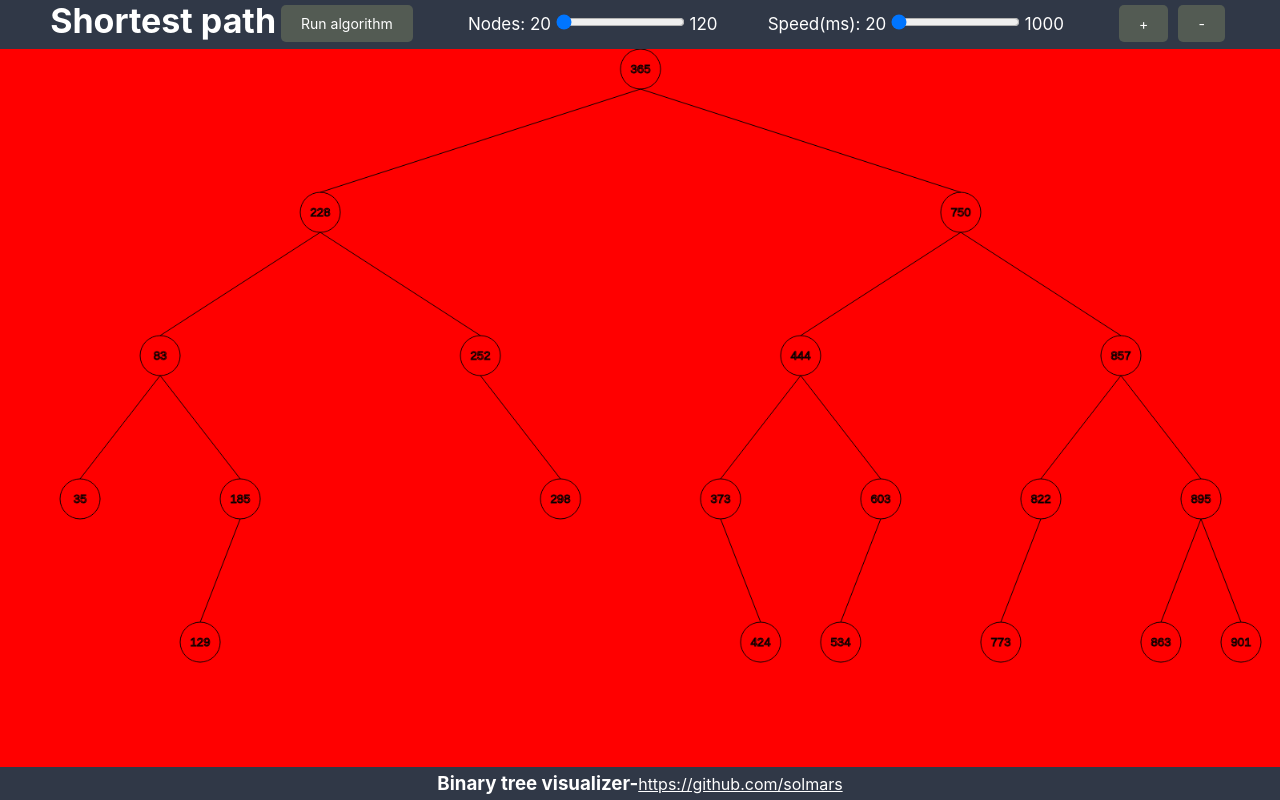
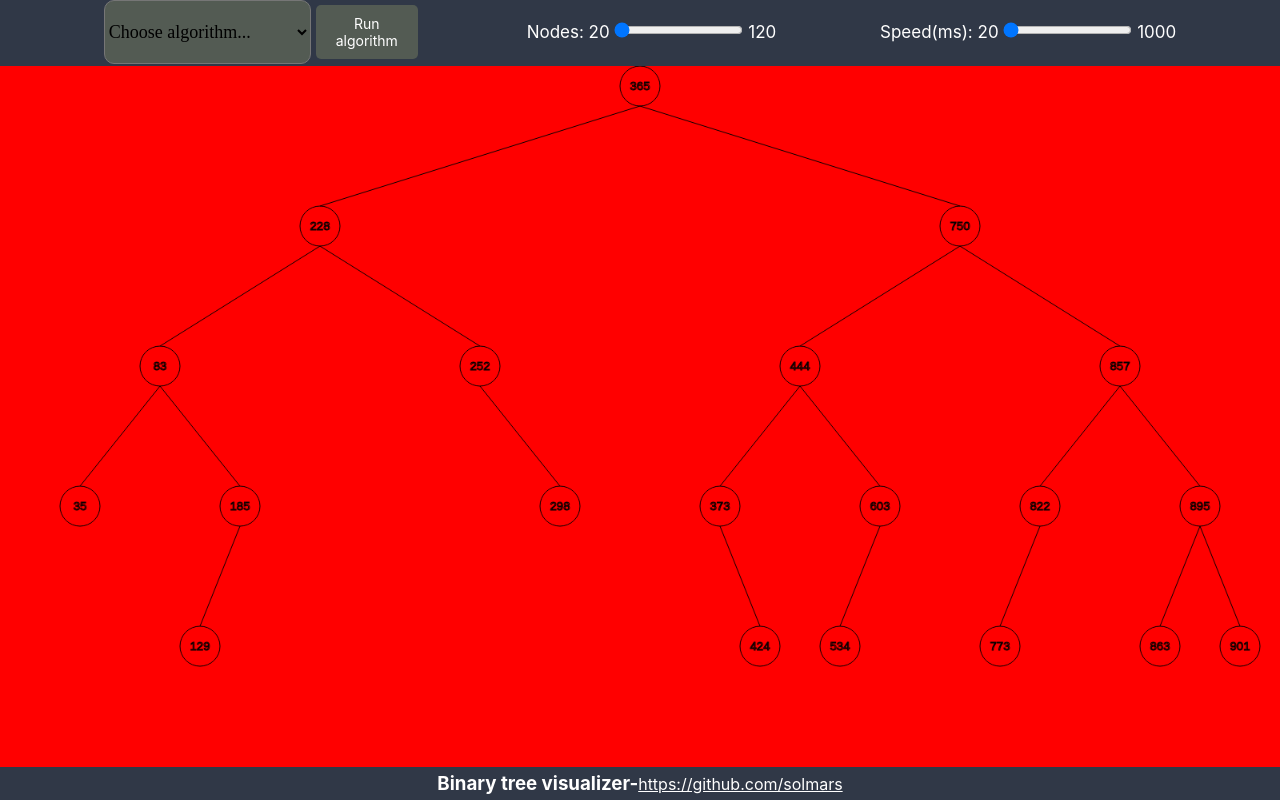
Before and after one commit to solmars/binary-tree-visualizer, a React app: page / in a window 1280 px wide. Built offline with nearby package versions, Linux system fonts and the light colour scheme.

Commit message:
Added dropdown for algorithms, and some extra functionalities for add node
Added dropdown for algorithms, and some extra functionalities for add node

```diff
--- a/src/algorithms/TreeAlgorithms.js
+++ b/src/algorithms/TreeAlgorithms.js
@@ -1,4 +1,4 @@
-export function findNode(elementToFind, node,pathNodes=[]) {
+export function findNode(elementToFind, node, pathNodes = []) {
     if (node === null) {
         return null;
     }
@@ -8,9 +8,9 @@ export function findNode(elementToFind, node,pathNodes=[]) {
         return pathNodes;
     }
     if (node.element > elementToFind) {
-        return findNode(elementToFind, node.left,pathNodes);
+        return findNode(elementToFind, node.left, pathNodes);
     }
     else {
-        return findNode(elementToFind, node.right,pathNodes);
+        return findNode(elementToFind, node.right, pathNodes);
     }
 }
--- a/src/components/Canvas.js
+++ b/src/components/Canvas.js
@@ -6,6 +6,8 @@ const Canvas = React.forwardRef((props, ref) => {
   let avl = useContext(AVLContext);
   useEffect(() => {
     const canvas = ref.current;
+    const context = canvas.getContext('2d');
+
     const render = () => {
       avl.draw(context);
     }
@@ -29,8 +31,8 @@ const Canvas = React.forwardRef((props, ref) => {
         }
         render();
       }
+
     };
-    const context = canvas.getContext('2d');
     const handleResize = () => {
       var parent = canvas.parentNode,
         styles = getComputedStyle(parent),
--- /dev/null
+++ b/src/components/Dropdown.js
@@ -0,0 +1,21 @@
+import React from 'react'
+
+export default function Dropdown(info) {
+
+    const props = info.props;
+    const handleOnChange = (e) => {
+        if (props.onChange) {
+            props.onChange(e);
+        }
+    };
+    return (
+        <select className="dropdown" defaultValue={'DEFAULT'} onChange={handleOnChange}>
+            <option value="DEFAULT" disabled>{props.defaultText}</option>
+            {props.options.map(item => {
+                return (
+                    <option value={item.value} key={item.value} >{item.text}</option>
+                )
+            })}
+        </select >
+    )
+}
--- a/src/components/Header.js
+++ b/src/components/Header.js
@@ -4,13 +4,16 @@ import { AVLContext } from './App.js';
 import { useContext } from 'react';
 import React from 'react';
 import * as visualizer from '../View/Visualizer.js';
+import Dropdown from "./Dropdown";
 
 const Header = React.forwardRef((props, canvasRef) => {
-    let avl = useContext(AVLContext);
+    const avl = useContext(AVLContext);
     const MAX_ITERATIONS = configs.getMaximumNodes() - configs.getMinimumNodes() + 20;
     const speed = [configs.getMinimumSpeed()];
-    speed.length =1; // speed as an array, limited to 1, so we are passing by reference, allowing speed to be set in real time
-    Object.defineProperty(speed, 'length', {writable:false});
+    speed.length = 1; // speed as an array, limited to 1, so we are passing by reference, allowing speed to be set in real time
+    Object.defineProperty(speed, 'length', { writable: false });
+    let currentAlgorithm = 'DEFAULT';
+
 
     const handleNodeOnChange = (value) => {
         let iterations = 0; // failsafe
@@ -41,67 +44,72 @@ const Header = React.forwardRef((props, canvasRef) => {
         step: 20,
         onChange: handleSpeedOnChange
     }
-    /*     var scale = 1.0;
-        var scaleMultiplier = 0.8;
-        var startDragOffset = {};
-        var mouseDown = false;
-
-        var translatePos = {
-            x: 1536 / 2,
-            y: 768 / 2
-        };
-     */
     function runAlgorithm() {
-        const ctx = canvasRef.current.getContext('2d');
-        //TODO: dropbox here
-        if(avl.selectedNodes.length ===0) { // for now, but remember to add DFS and stuff.
+        if (currentAlgorithm === 'DEFAULT') {
+            alert('Please select an algorithm!');
             return;
         }
-        visualizer.visualizeFind(avl,ctx,avl.selectedNodes[0].element,speed);
-        //reset selected
-        avl.inOrderNodes().filter(node =>  node.isSelected).forEach(node => node.changeSelectStatus());
+        const ctx = canvasRef.current.getContext('2d');
+        switch (currentAlgorithm) {
+            case '1':
+                if (avl.selectedNodes.length === 0) {
+                    alert('Select atleast one node!');
+                    return;
+                }
+                const height = avl.height();
+                const loopFind = (i) => {
+                    if (i < avl.selectedNodes.length) {
+                        visualizer.visualizeFind(avl, ctx, avl.selectedNodes[i].element, speed);
+                        setTimeout(function () { loopFind(++i) }, speed*(height-avl.calculateHeight(avl.selectedNodes[i])) + 1000);
+                    }
+                    else {
+                        avl.inOrderNodes().filter(node => node.isSelected).forEach(node => node.changeSelectStatus());
                         avl.selectedNodes = [];
                     }
-    function zoomIn() {
- /*        const canvas = canvasRef.current;
+                };
+                loopFind(0);
+                break;
+            case '2':
+                break;
+            case '3':
+                break;
 
-
-       const draw = (scale, translatePos) => {
-            const context = canvas.getContext('2d');
-            avl.drawScaled(context,scale,translatePos)
+            default:
+                break;
         }
-        scale /= scaleMultiplier;
-        draw(scale, translatePos);
-        console.log('hello');
- */    }
-    /*     window.addEventListener("mouseup", function (evt) {
-            mouseDown = false;
-        });
-
-        window.addEventListener("mouseover", function (evt) {
-            mouseDown = false;
-        });
-
-        window.addEventListener("mouseout", function (evt) {
-            mouseDown = false;
-        });
-
-        window.addEventListener("mousemove", function (evt) {
-            if (mouseDown) {
-                translatePos.x = evt.clientX - startDragOffset.x;
-                translatePos.y = evt.clientY - startDragOffset.y;
     }
-        });
-     */
     const algoDisplay = {
-            display:"flex",
-            flexDirection: "row"
-
+        display: "flex",
+        flexDirection: "row",
+        justifyContent: "space-between",
+        flexBasis: "23%"
+    };
+    const algoOnChange = (e) => {
+        currentAlgorithm = e.target.value;
+        window.dispatchEvent(new Event('resize')); //redraw canvas, in this case, resize works can also use useContext for canvas.getContext('2d) and avl.draw(context)
+    }
+    const dropDownOptions = {
+        defaultText: "Choose algorithm...",
+        options: [{
+            value: '1',
+            text: 'Find nodes'
+        },
+        {
+            value: '2',
+            text: 'Lowest common ancestor'
+        }, {
+            value: '3',
+            text: 'Tree diameter'
+        }, {
+            value: '4',
+            text: 'Range between nodes'
+        }],
+        onChange: algoOnChange
     };
     return (
         <header className="App-Header">
-            <div style = {algoDisplay}>
-                <h1>Shortest path</h1>
+            <div style={algoDisplay}>
+                <Dropdown props={dropDownOptions}></Dropdown>
                 <button className="btn" onClick={() => runAlgorithm()}>Run algorithm</button>
 
             </div>
@@ -116,11 +124,11 @@ const Header = React.forwardRef((props, canvasRef) => {
                 <label> {speedSliderProps.max_value} </label>
             </div>
 
-            <div>
+            {/*             <div>
                 <button className="btn" onClick={() => zoomIn()}>+</button>
                 <button className="btn" onClick={() => console.log('hello')}>-</button>
             </div>
-        </header>
+ */}        </header>
     )
 });
 export default Header;
--- a/src/index.css
+++ b/src/index.css
@@ -17,6 +17,7 @@ body {
   flex-direction: column;
   height:100vh;
 }
+
 .App-Header {
   padding-bottom:2px;
   background-color: #303847;
@@ -48,6 +49,13 @@ canvas {
   font-size: 14px;
   font-family: inherit;
 }
+.dropdown {
+  background:#535B53;
+  border-radius:10px;
+  font-size:18px;
+  font-family:'Times New Roman', Times, serif;
+  white-space:break-all;
+}
 footer {
   padding-top: 5px;
   padding-bottom:5px;
```
Lines whose indentation alone changed are shown as unchanged.
